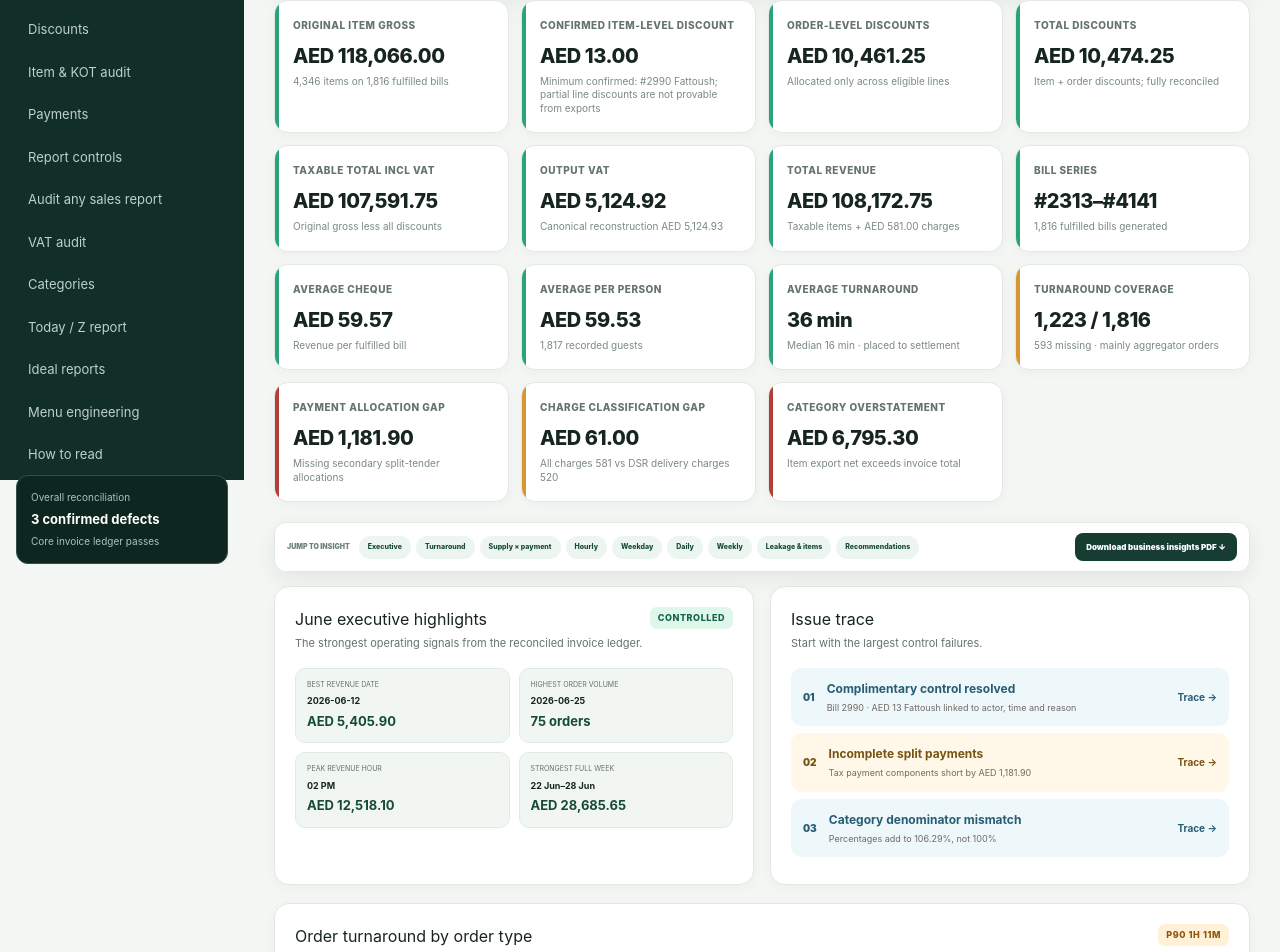
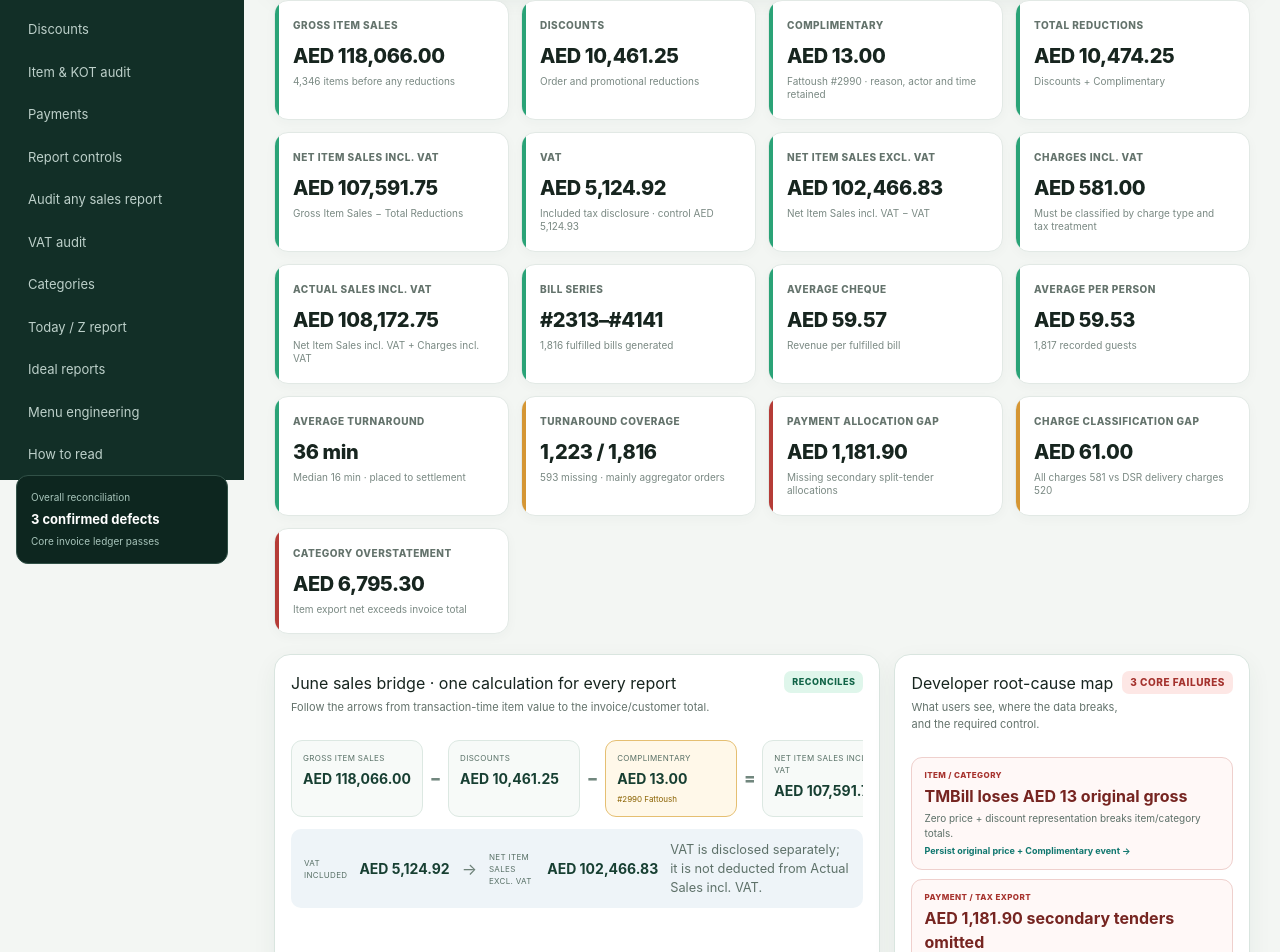
Before and after one commit to TechMainstay-Software-Pvt-Ltd/tmbill-audit-dashboard, a Next.js app: page / in a window 1280 px wide. Shown: the part 320-1272 px from the top of the page. Built offline with nearby package versions, Linux system fonts and the light colour scheme.

Commit message:
Improve live dashboard issue visualization

```diff
--- a/app/page.tsx
+++ b/app/page.tsx
@@ -362,13 +362,15 @@ export default function Home() {
           <div className="heroScore"><b>97%</b><span>financial control confidence</span><small>3 exceptions require correction</small></div>
         </section>
         <section className="kpiGrid">
-          <Kpi label="Original item gross" value={money(+s.correctedGrossBeforeDiscount)} sub={`${num(+s.totalItemQuantity)} items on ${num(+s.fulfilledInvoices)} fulfilled bills`}/>
-          <Kpi label="Confirmed item-level discount" value={money(+s.canonicalItemDiscount)} sub="Minimum confirmed: #2990 Fattoush; partial line discounts are not provable from exports"/>
-          <Kpi label="Order-level discounts" value={money(+s.canonicalOrderDiscount)} sub="Allocated only across eligible lines"/>
-          <Kpi label="Total discounts" value={money(+s.canonicalTotalDiscount)} sub="Item + order discounts; fully reconciled"/>
-          <Kpi label="Taxable total incl VAT" value={money(+s.taxableGrossInclVat)} sub="Original gross less all discounts"/>
-          <Kpi label="Output VAT" value={money(+s.vat)} sub="Canonical reconstruction AED 5,124.93"/>
-          <Kpi label="Total revenue" value={money(+s.grossSales)} sub="Taxable items + AED 581.00 charges"/>
+          <Kpi label="Gross Item Sales" value={money(+s.correctedGrossBeforeDiscount)} sub={`${num(+s.totalItemQuantity)} items before any reductions`}/>
+          <Kpi label="Discounts" value={money(+s.canonicalOrderDiscount)} sub="Order and promotional reductions"/>
+          <Kpi label="Complimentary" value={money(+s.canonicalItemDiscount)} sub="Fattoush #2990 · reason, actor and time retained"/>
+          <Kpi label="Total Reductions" value={money(+s.canonicalTotalDiscount)} sub="Discounts + Complimentary"/>
+          <Kpi label="Net Item Sales incl. VAT" value={money(+s.taxableGrossInclVat)} sub="Gross Item Sales − Total Reductions"/>
+          <Kpi label="VAT" value={money(+s.vat)} sub="Included tax disclosure · control AED 5,124.93"/>
+          <Kpi label="Net Item Sales excl. VAT" value={money(+s.taxableGrossInclVat-+s.vat)} sub="Net Item Sales incl. VAT − VAT"/>
+          <Kpi label="Charges incl. VAT" value={money(+s.charges)} sub="Must be classified by charge type and tax treatment"/>
+          <Kpi label="Actual Sales incl. VAT" value={money(+s.grossSales)} sub="Net Item Sales incl. VAT + Charges incl. VAT"/>
           <Kpi label="Bill series" value={`#${s.billFrom}–#${s.billTo}`} sub={`${num(+s.fulfilledInvoices)} fulfilled bills generated`}/>
           <Kpi label="Average cheque" value={money(+s.averageCheck)} sub="Revenue per fulfilled bill"/>
           <Kpi label="Average per person" value={money(+s.averagePerPerson)} sub={`${num(+s.totalGuests)} recorded guests`}/>
@@ -377,6 +379,19 @@ export default function Home() {
           <Kpi tone="bad" label="Payment allocation gap" value={money(+s.paymentComponentGap)} sub="Missing secondary split-tender allocations"/>
           <Kpi tone="warn" label="Charge classification gap" value={money(61)} sub="All charges 581 vs DSR delivery charges 520"/>
           <Kpi tone="bad" label="Category overstatement" value={money(+s.categoryOverstatement)} sub="Item export net exceeds invoice total"/>
+        </section>
+        <section className="developerControlPanel">
+          <div className="salesBridgeVisual"><div className="panelHead"><div><h3>June sales bridge · one calculation for every report</h3><p>Follow the arrows from transaction-time item value to the invoice/customer total.</p></div><Badge tone="good">RECONCILES</Badge></div>
+            <div className="bridgeFlow">
+              <div><span>Gross Item Sales</span><b>{money(118066)}</b></div><i>−</i><div><span>Discounts</span><b>{money(10461.25)}</b></div><i>−</i><div className="complimentaryStep"><span>Complimentary</span><b>{money(13)}</b><small>#2990 Fattoush</small></div><i>=</i><div><span>Net Item Sales incl. VAT</span><b>{money(107591.75)}</b></div><i>+</i><div><span>Charges incl. VAT</span><b>{money(581)}</b></div><i>=</i><div className="actualStep"><span>Actual Sales incl. VAT</span><b>{money(108172.75)}</b></div>
+            </div>
+            <div className="vatDisclosure"><span>VAT included</span><b>{money(5124.92)}</b><i>→</i><span>Net Item Sales excl. VAT</span><b>{money(102466.83)}</b><small>VAT is disclosed separately; it is not deducted from Actual Sales incl. VAT.</small></div>
+          </div>
+          <div className="issueMap"><div className="panelHead"><div><h3>Developer root-cause map</h3><p>What users see, where the data breaks, and the required control.</p></div><Badge tone="bad">3 CORE FAILURES</Badge></div>
+            <button onClick={()=>setTab("items")}><em>ITEM / CATEGORY</em><b>TMBill loses AED 13 original gross</b><span>Zero price + discount representation breaks item/category totals.</span><strong>Persist original price + Complimentary event →</strong></button>
+            <button onClick={()=>setTab("payments")}><em>PAYMENT / TAX EXPORT</em><b>AED 1,181.90 secondary tenders omitted</b><span>Invoice totals pass; tender-component columns do not.</span><strong>Explode invoice × tender allocations →</strong></button>
+            <button onClick={()=>setTab("crosscheck")}><em>CHARGES</em><b>AED 61.00 disappears from DSR</b><span>Invoice charges AED 581 versus delivery-only AED 520.</span><strong>Normalize charge type + charge VAT →</strong></button>
+          </div>
         </section>
         <section className="insightShortcuts"><div><span>JUMP TO INSIGHT</span>{[["Executive","executive-highlights"],["Turnaround","turnaround-insights"],["Supply × payment","supply-collection-insights"],["Hourly","hourly-insights"],["Weekday","weekday-insights"],["Daily","daily-insights"],["Weekly","weekly-insights"],["Leakage & items","protection-insights"],["Recommendations","controller-recommendations"]].map(([label,id])=><button key={id} onClick={()=>document.getElementById(id)?.scrollIntoView({behavior:"smooth",block:"start"})}>{label}</button>)}</div><a href="/downloads/June_Business_Insights.pdf" download>Download business insights PDF ↓</a></section>
         <section className="twoCol" id="executive-highlights">
@@ -401,7 +416,7 @@ export default function Home() {
           </div>
           <div className="panel" id="supply-collection-insights"><div className="panelHead"><div><h3>Supply mix × collection mix</h3><p>Sortable controls with fixed totals for two dimensions of AED 108,172.75.</p></div><Badge tone="good">RECONCILED</Badge></div>
             <div className="mixTablesRow"><div><h4 className="mixTableTitle">Sales by order type</h4><DataGrid id="overview-order-mix" rows={orderTotals.map(([name,value,count])=>({name,value,count,mix:value/+s.grossSales*100}))} onRowClick={x=>{setOrderType(x.name);setTab("bills")}} columns={[
-              {key:"name",label:"Order type"},{key:"count",label:"Orders",numeric:true},{key:"value",label:"Sales",numeric:true,render:x=>money(x.value)},{key:"mix",label:"Mix %",numeric:true,render:x=><span className="miniMix"><i style={{width:`${x.mix}%`}}/><b>{x.mix.toFixed(1)}%</b></span>}
+              {key:"name",label:"Order type"},{key:"count",label:"Orders",numeric:true},{key:"value",label:"Actual Sales incl. VAT",numeric:true,render:x=>money(x.value)},{key:"mix",label:"Mix %",numeric:true,render:x=><span className="miniMix"><i style={{width:`${x.mix}%`}}/><b>{x.mix.toFixed(1)}%</b></span>}
             ]} totals={{name:"TOTAL",count:num(+s.fulfilledInvoices),value:money(+s.grossSales),mix:"100.0%"}}/></div>
             <div><h4 className="mixTableTitle">Collections by payment mode</h4><DataGrid id="overview-payment-mix" rows={paymentTotals.map(([name,value,count])=>({name,value,count,mix:value/+s.grossSales*100}))} onRowClick={()=>setTab("payments")} columns={[
               {key:"name",label:"Payment mode"},{key:"count",label:"Allocations",numeric:true},{key:"value",label:"Collected",numeric:true,render:x=>money(x.value)},{key:"mix",label:"Mix %",numeric:true,render:x=><span className="miniMix payment"><i style={{width:`${x.mix}%`}}/><b>{x.mix.toFixed(1)}%</b></span>}
@@ -422,12 +437,12 @@ export default function Home() {
             <div className="panel wide" id="daily-insights"><div className="panelHead"><div><h3>Daily revenue trend · June 2026</h3><p>Day numbers run from 1 to 30; hover a point for the exact revenue.</p></div><Badge tone="good">30 DAYS</Badge></div>
               <MetricLine rows={businessInsights.daily.map(x=>({...x,dayLabel:String(Number(x.date.slice(-2)))}))} valueKey="revenue" labelKey="dayLabel"/>
               <DataGrid id="daily-performance" rows={businessInsights.daily} columns={[
-                {key:"date",label:"June day",numeric:true,value:x=>Number(x.date.slice(-2)),render:x=>String(Number(x.date.slice(-2)))},{key:"day",label:"Day"},{key:"orders",label:"Orders",numeric:true},{key:"guests",label:"Guests",numeric:true,defaultVisible:false},{key:"revenue",label:"Revenue",numeric:true,render:x=>money(x.revenue)},{key:"discount",label:"Discount",numeric:true,render:x=>money(x.discount)},{key:"vat",label:"VAT",numeric:true,defaultVisible:false,render:x=>money(x.vat)},{key:"averageCheck",label:"Avg check",numeric:true,render:x=>money(x.averageCheck)},{key:"firstActivity",label:"First bill",defaultVisible:false},{key:"lastActivity",label:"Last bill",defaultVisible:false},{key:"observedWindowMinutes",label:"Observed window",numeric:true,defaultVisible:false,render:x=>minutesLabel(x.observedWindowMinutes)}
+                {key:"date",label:"June day",numeric:true,value:x=>Number(x.date.slice(-2)),render:x=>String(Number(x.date.slice(-2)))},{key:"day",label:"Day"},{key:"orders",label:"Orders",numeric:true},{key:"guests",label:"Guests",numeric:true,defaultVisible:false},{key:"revenue",label:"Actual Sales incl. VAT",numeric:true,render:x=>money(x.revenue)},{key:"discount",label:"Discounts",numeric:true,render:x=>money(x.discount)},{key:"vat",label:"VAT",numeric:true,defaultVisible:false,render:x=>money(x.vat)},{key:"averageCheck",label:"Avg check",numeric:true,render:x=>money(x.averageCheck)},{key:"firstActivity",label:"First bill",defaultVisible:false},{key:"lastActivity",label:"Last bill",defaultVisible:false},{key:"observedWindowMinutes",label:"Observed window",numeric:true,defaultVisible:false,render:x=>minutesLabel(x.observedWindowMinutes)}
               ]} totals={{date:"TOTAL",orders:num(+s.fulfilledInvoices),guests:num(+s.totalGuests),revenue:money(+s.grossSales),discount:money(10461.25),vat:money(+s.vat),averageCheck:money(+s.averageCheck)}}/>
             </div>
             <div className="panel wide compactWeekly" id="weekly-insights"><div className="panelHead"><div><h3>Week-by-week control</h3><p>Revenue, orders and discount pressure across the month · hover each point for detail.</p></div></div>
               <MetricLine rows={businessInsights.weekly} valueKey="revenue" labelKey="week" color="#6d55a3"/>
-              <DataGrid id="weekly-performance" rows={businessInsights.weekly} columns={[{key:"week",label:"Week"},{key:"days",label:"Days",numeric:true},{key:"orders",label:"Orders",numeric:true},{key:"revenue",label:"Revenue",numeric:true,render:x=>money(x.revenue)},{key:"discount",label:"Discount",numeric:true,render:x=>money(x.discount)},{key:"averageCheck",label:"Avg check",numeric:true,render:x=>money(x.averageCheck)}]} totals={{week:"TOTAL",days:"30",orders:num(+s.fulfilledInvoices),revenue:money(+s.grossSales),discount:money(10461.25),averageCheck:money(+s.averageCheck)}}/>
+              <DataGrid id="weekly-performance" rows={businessInsights.weekly} columns={[{key:"week",label:"Week"},{key:"days",label:"Days",numeric:true},{key:"orders",label:"Orders",numeric:true},{key:"revenue",label:"Actual Sales incl. VAT",numeric:true,render:x=>money(x.revenue)},{key:"discount",label:"Discounts",numeric:true,render:x=>money(x.discount)},{key:"averageCheck",label:"Avg check",numeric:true,render:x=>money(x.averageCheck)}]} totals={{week:"TOTAL",days:"30",orders:num(+s.fulfilledInvoices),revenue:money(+s.grossSales),discount:money(10461.25),averageCheck:money(+s.averageCheck)}}/>
               <div className="operatingCards"><div><span>Longest observed billing window</span><b>{businessInsights.operatingHighlights.longestDay.date}</b><strong>{businessInsights.operatingHighlights.longestDay.firstActivity}–{businessInsights.operatingHighlights.longestDay.lastActivity}</strong></div><div><span>Shortest observed billing window</span><b>{businessInsights.operatingHighlights.shortestDay.date}</b><strong>{businessInsights.operatingHighlights.shortestDay.firstActivity}–{businessInsights.operatingHighlights.shortestDay.lastActivity}</strong></div><div><span>Highest revenue date</span><b>{businessInsights.operatingHighlights.bestRevenueDay.date}</b><strong>{money(businessInsights.operatingHighlights.bestRevenueDay.revenue)}</strong></div><div><span>Most orders / recorded guests</span><b>{businessInsights.operatingHighlights.bestOrderDay.date}</b><strong>{businessInsights.operatingHighlights.bestOrderDay.orders} / {businessInsights.operatingHighlights.bestGuestDay.guests}</strong></div></div>
               <Info title="Operating-hours limitation" tone="amber">First and last bill times show the observed transaction window, not staff attendance or official opening hours. Near-24-hour windows should trigger a business-date-cutoff review before labor decisions are made.</Info>
             </div>
@@ -478,7 +493,7 @@ export default function Home() {
             <div className="invoiceTime"><div><span>ORDER PLACED</span><b>{selectedTurnaround?.placedAt||"Not captured"}</b></div><i>→</i><div><span>SETTLED</span><b>{selectedTurnaround?.settledAt||"Not captured"}</b></div><strong><span>CUSTOMER / ORDER TURNAROUND</span>{minutesLabel(selectedTurnaround?.turnaroundMinutes)}</strong></div>
             <div className="bridge"><div><span>Subtotal</span><b>{money(selected.subtotal)}</b></div><i>−</i><div><span>Invoice discount</span><b>{money(selected.discount)}</b></div><i>+</i><div><span>Charges</span><b>{money(selected.charges)}</b></div><i>=</i><div className="total"><span>Gross total</span><b>{money(selected.total)}</b></div></div>
             <div className="controlBox bad"><span>ITEM ↔ INVOICE DISCOUNT CONTROL</span><div><b>Item lines</b><strong>{money(selected.itemLineDiscount)}</strong></div><div><b>Invoice header</b><strong>{money(selected.discount)}</strong></div><div><b>Variance</b><strong>{money(selected.discountVariance)}</strong></div></div>
-            <div className="controlBox"><span>CORRECTED DISCOUNT & VAT BRIDGE</span><div><b>Original item gross</b><strong>{money(selected.canonicalGrossBeforeDiscount)}</strong></div><div><b>Item-level discount</b><strong>− {money(selected.canonicalItemDiscount)}</strong></div><div><b>Eligible order discount</b><strong>− {money(selected.canonicalOrderDiscount)}</strong></div><div><b>Taxable incl VAT</b><strong>{money(selected.canonicalTaxableInclVat)}</strong></div><div><b>VAT (5/105)</b><strong>{money(selected.canonicalVat)}</strong></div><div><b>Net ex VAT</b><strong>{money(selected.canonicalNetExVat)}</strong></div></div>
+            <div className="controlBox"><span>CORRECTED DISCOUNT & VAT BRIDGE</span><div><b>Gross Item Sales</b><strong>{money(selected.canonicalGrossBeforeDiscount)}</strong></div><div><b>Less: Item Discounts</b><strong>− {money(selected.canonicalItemDiscount)}</strong></div><div><b>Less: Order Discounts</b><strong>− {money(selected.canonicalOrderDiscount)}</strong></div><div><b>Net Item Sales incl. VAT</b><strong>{money(selected.canonicalTaxableInclVat)}</strong></div><div><b>VAT included (5/105)</b><strong>{money(selected.canonicalVat)}</strong></div><div><b>Net Item Sales excl. VAT</b><strong>{money(selected.canonicalNetExVat)}</strong></div></div>
             <h4>Item lines</h4>{selectedLines.map(x=><div className={`lineCard ${x.anomaly?"anomaly":""}`} key={x.rowId}><div><b>{x.name}</b><small>{x.itemId} · Qty {x.qty} · {x.category}</small></div><div><span>Price</span><b>{money(x.actualPrice)}</b></div><div><span>Discount</span><b>{money(x.lineDiscount)}</b></div><div><span>Net export</span><b>{money(x.netAmount)}</b></div>{x.anomaly&&<Badge tone="bad">Negative taxable line</Badge>}</div>)}
             {selected.billNo==="2990"&&<Info title="Correct treatment for #2990" tone="red">Fattoush original value AED 13.00 is fully removed as an item discount. It is excluded from the 10% order-discount base. The eligible AED 81.00 receives AED 8.10 order discount: original gross AED 94.00 − item discount AED 13.00 − order discount AED 8.10 = taxable total AED 72.90, VAT AED 3.47 and net ex VAT AED 69.43.</Info>}
             <div className="ebillHead"><div><h4>3-inch eBill preview</h4><p>Local audit preview · official receipt linked for verification</p></div><a href={`https://backoffice.tmbill.com/ebill/${selected.id}`} target="_blank" rel="noreferrer">Open official receipt ↗</a></div>
@@ -633,10 +648,10 @@ export default function Home() {
         <section className="hero slim isolatedHero"><div><Badge tone="warn">ISOLATED DATASET · NOT COMBINED WITH JUNE</Badge><h2>Sales Report audit: {separateAudit.summary.periodFrom} – {separateAudit.summary.periodTo}</h2><p>Source: {separateAudit.summary.file}. Uploading another workbook replaces only this tab’s working dataset.</p></div><div className="heroScore"><b>{money(separateAudit.summary.total)}</b><span>fulfilled invoice revenue</span><small>{separateAudit.summary.fulfilled} bills · #{separateAudit.summary.billFrom}–#{separateAudit.summary.billTo}</small></div></section>
         <section className="kpiGrid">
           <Kpi label="Subtotal before discount" value={money(separateAudit.summary.subtotal)} sub="Report invoice subtotal · reconciled"/>
-          <Kpi label="Total discounts" value={money(separateAudit.summary.discount)} sub="Discount components reconcile exactly"/>
+          <Kpi label="Discounts" value={money(separateAudit.summary.discount)} sub="Item and order reductions; complimentary is disclosed separately when identified"/>
           <Kpi label="Reported VAT" value={money(separateAudit.summary.vat)} sub={`Invoice aggregate control ${money(separateAudit.summary.vatControl)}`}/>
           <Kpi label="Charges" value={money(separateAudit.summary.charges)} sub="13 charged invoices · report footer shows only AED 75" tone="bad"/>
-          <Kpi label="Net revenue ex VAT" value={money(separateAudit.summary.netExVat)} sub="Total revenue less reported VAT"/>
+          <Kpi label="Actual Sales excl. VAT" value={money(separateAudit.summary.netExVat)} sub="Actual Sales incl. VAT less reported VAT"/>
           <Kpi label="Grand total" value={money(separateAudit.summary.total)} sub="Subtotal − discounts + charges · exact"/>
           <Kpi label="Bills requiring review" value={num(separateAudit.summary.reviewBills)} sub="Charge tax, charge mapping, split detail or VAT control" tone="warn"/>
           <Kpi label="Potential bill sequence gaps" value={num(Math.max(0,separateAudit.summary.billTo-separateAudit.summary.billFrom+1-separateAudit.summary.rows))} sub="Require void/cancellation series evidence" tone="warn"/>
```
Also changed, not shown: app/audit.css.
